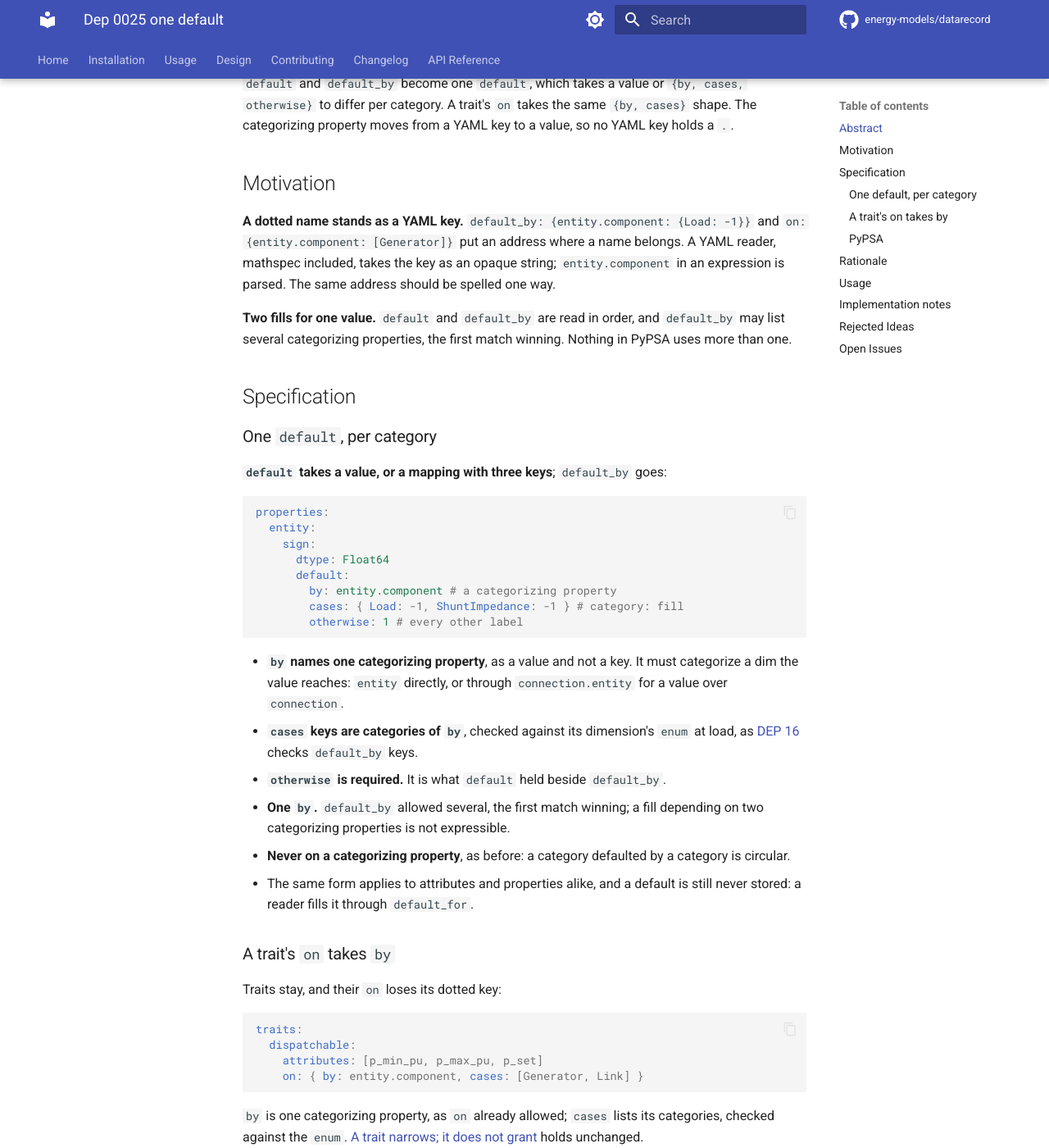
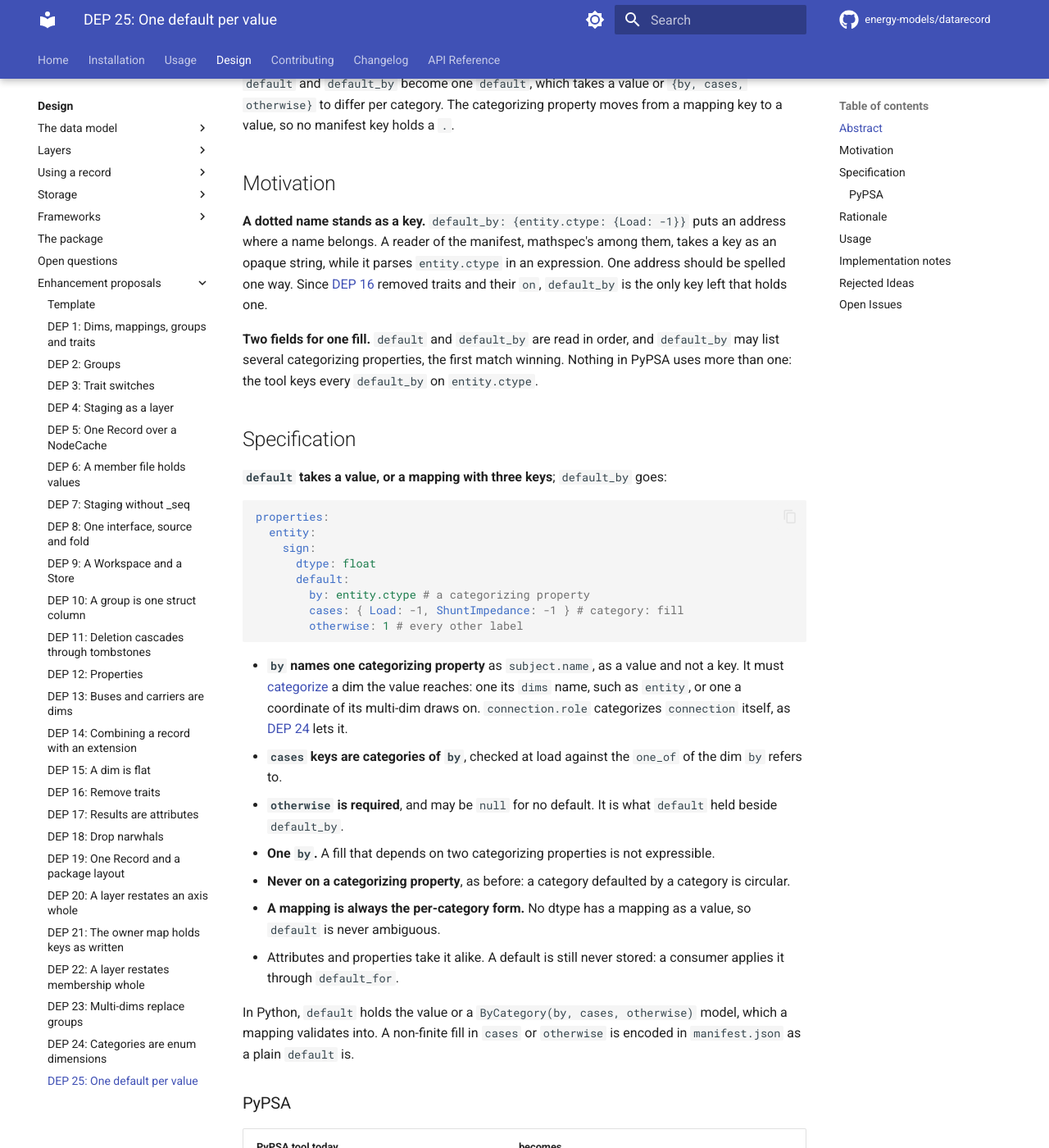
Before and after one commit to energy-models/datarecord, an MkDocs documentation site: the page built from docs/design/proposals/dep-0025-one-default.md, in a window 1280 px wide and 1400 px high, scrolled down 519 px. Shown: the whole window at 82% size. Built offline with MkDocs 1.6.1 and Material for MkDocs 9.7.7, drawn with Linux system fonts in a browser that asks for light colours; comment, search, counter and statistics services are not loaded; some of the changed text lies outside the part shown.

Commit message:
docs: DEP 25 follows DEP 16 and DEP 24
Renumbered from DEP 17. Traits are gone, so a trait's `on` goes; categories are `one_of`, `entity.component` is `entity.ctype`, and a multi-dim may be `by`. The rejected mathspec DEP is no longer linked.

````diff
--- a/docs/design/proposals/dep-0025-one-default.md
+++ b/docs/design/proposals/dep-0025-one-default.md
@@ -4,29 +4,27 @@ SPDX-FileCopyrightText: datarecord contributors
 SPDX-License-Identifier: CC-BY-4.0
 -->
 
-# DEP 17: one default per property
+# DEP 25: one default per value
 
-| DEP      | 17                                                                                     |
-| -------- | -------------------------------------------------------------------------------------- |
-| Title    | one default per property                                                               |
-| Author   | Bryn Pickering                                                                         |
-| Status   | Draft                                                                                  |
-| Requires | [DEP 12](dep-0012-properties.md), [DEP 16](dep-0016-categories-are-enum-dimensions.md) |
-| Created  | 2026-10-21                                                                             |
+| DEP      | 25                                                                                                                       |
+| -------- | ------------------------------------------------------------------------------------------------------------------------ |
+| Title    | one default per value                                                                                                    |
+| Author   | Bryn Pickering                                                                                                           |
+| Status   | Draft                                                                                                                    |
+| Requires | [DEP 12](dep-0012-properties.md), [DEP 23](dep-0023-multi-dims.md), [DEP 24](dep-0024-categories-are-enum-dimensions.md) |
+| Created  | 2026-10-21                                                                                                               |
 
 ## Abstract
 
-`default` and `default_by` become one `default`, which takes a value or `{by, cases, otherwise}` to differ per category. A trait's `on` takes the same `{by, cases}` shape. The categorizing property moves from a YAML key to a value, so no YAML key holds a `.`.
+`default` and `default_by` become one `default`, which takes a value or `{by, cases, otherwise}` to differ per category. The categorizing property moves from a mapping key to a value, so no manifest key holds a `.`.
 
 ## Motivation
 
-**A dotted name stands as a YAML key.** `default_by: {entity.component: {Load: -1}}` and `on: {entity.component: [Generator]}` put an address where a name belongs. A YAML reader, mathspec included, takes the key as an opaque string; `entity.component` in an expression is parsed. The same address should be spelled one way.
+**A dotted name stands as a key.** `default_by: {entity.ctype: {Load: -1}}` puts an address where a name belongs. A reader of the manifest, mathspec's among them, takes a key as an opaque string, while it parses `entity.ctype` in an expression. One address should be spelled one way. Since [DEP 16](dep-0016-remove-traits.md) removed traits and their `on`, `default_by` is the only key left that holds one.
 
-**Two fills for one value.** `default` and `default_by` are read in order, and `default_by` may list several categorizing properties, the first match winning. Nothing in PyPSA uses more than one.
+**Two fields for one fill.** `default` and `default_by` are read in order, and `default_by` may list several categorizing properties, the first match winning. Nothing in PyPSA uses more than one: the tool keys every `default_by` on `entity.ctype`.
 
 ## Specification
-
-### One `default`, per category
 
 **`default` takes a value, or a mapping with three keys**; `default_by` goes:
 
@@ -34,71 +32,66 @@ SPDX-License-Identifier: CC-BY-4.0
 properties:
   entity:
     sign:
-      dtype: Float64
+      dtype: float
       default:
-        by: entity.component # a categorizing property
+        by: entity.ctype # a categorizing property
         cases: { Load: -1, ShuntImpedance: -1 } # category: fill
         otherwise: 1 # every other label
 ```
 
-- **`by` names one categorizing property**, as a value and not a key. It must categorize a dim the value reaches: `entity` directly, or through `connection.entity` for a value over `connection`.
-- **`cases` keys are categories of `by`**, checked against its dimension's `enum` at load, as [DEP 16](dep-0016-categories-are-enum-dimensions.md#a-categorizing-property-is-a-property-into-an-enum-dimension) checks `default_by` keys.
-- **`otherwise` is required.** It is what `default` held beside `default_by`.
-- **One `by`.** `default_by` allowed several, the first match winning; a fill depending on two categorizing properties is not expressible.
+- **`by` names one categorizing property** as `subject.name`, as a value and not a key. It must [categorize](../model/properties.md#categories) a dim the value reaches: one its `dims` name, such as `entity`, or one a coordinate of its multi-dim draws on. `connection.role` categorizes `connection` itself, as [DEP 24](dep-0024-categories-are-enum-dimensions.md#a-categorizing-property-of-a-multi-dim) lets it.
+- **`cases` keys are categories of `by`**, checked at load against the `one_of` of the dim `by` refers to.
+- **`otherwise` is required**, and may be `null` for no default. It is what `default` held beside `default_by`.
+- **One `by`.** A fill that depends on two categorizing properties is not expressible.
 - **Never on a categorizing property**, as before: a category defaulted by a category is circular.
-- The same form applies to attributes and properties alike, and a default is still never stored: a reader fills it through `default_for`.
+- **A mapping is always the per-category form.** No dtype has a mapping as a value, so `default` is never ambiguous.
+- Attributes and properties take it alike. A default is still never stored: a consumer applies it through `default_for`.
 
-### A trait's `on` takes `by`
-
-Traits stay, and their `on` loses its dotted key:
-
-```yaml
-traits:
-  dispatchable:
-    attributes: [p_min_pu, p_max_pu, p_set]
-    on: { by: entity.component, cases: [Generator, Link] }
-```
-
-`by` is one categorizing property, as `on` already allowed; `cases` lists its categories, checked against the `enum`. [A trait narrows; it does not grant](../schema.md#traits) holds unchanged.
+In Python, `default` holds the value or a `ByCategory(by, cases, otherwise)` model, which a mapping validates into. A non-finite fill in `cases` or `otherwise` is encoded in `manifest.json` as a plain `default` is.
 
 ### PyPSA
 
-| PyPSA tool today                                                | becomes                                                                   |
-| --------------------------------------------------------------- | ------------------------------------------------------------------------- |
-| `default: 0, default_by: {entity.component: {StorageUnit: -1}}` | `default: {by: entity.component, cases: {StorageUnit: -1}, otherwise: 0}` |
-| `on: {entity.component: [Generator]}`                           | `on: {by: entity.component, cases: [Generator]}`                          |
+| PyPSA tool today                                            | becomes                                                               |
+| ----------------------------------------------------------- | --------------------------------------------------------------------- |
+| `default: 0, default_by: {entity.ctype: {StorageUnit: -1}}` | `default: {by: entity.ctype, cases: {StorageUnit: -1}, otherwise: 0}` |
 
 ## Rationale
 
-**`by` as a value.** An address belongs where an expression parser reads it. `by` is the keyword mathspec's `sum` and `at` use for "grouped by this", as in `sum(x, over=link, by=Link_carrier[carrier])` on mathspec `main`; `cases` and `otherwise` are the keys of its cased expressions. The dotted `by=link.carrier` is not on mathspec `main`: [DEP 18](dep-0018-a-manifest-is-a-mathspec.md#changes-in-mathspec) proposes it.
+**`by` as a value.** An address belongs where an expression parser reads it. `by` is the keyword mathspec's `sum` uses for "grouped by this", and `cases` and `otherwise` are the keys of its cased expressions, so a reader of both meets one vocabulary.
 
-**`otherwise`, not `default` beside `cases`.** One key holds the fill, whatever shape it takes, so a reader asks one field and a writer cannot set two that disagree.
+**`otherwise`, not `default` beside `cases`.** One field holds the fill, whatever shape it takes, so a reader asks one field and a writer cannot set two that disagree.
 
 **What breaks:**
 
-- Every `default_by` and every trait's `on` is rewritten.
+- Every `default_by` is rewritten, and every stored manifest that holds one is refused.
 - A fill by two categorizing properties is lost.
 
 ## Usage
 
 ```python
-schema.default_for("entity.sign", component="Load")  # -1
-schema.default_for("entity.sign", component="Generator")  # 1
+AttributeSpec(
+    dtype="float",
+    dims={"entity", "snapshot"},
+    default={"by": "entity.ctype", "cases": {"StorageUnit": -1}, "otherwise": 0},
+)
+schema.default_for("p_min_pu", ctype="StorageUnit")  # -1
+schema.default_for("p_min_pu", ctype="Generator")  # 0
+schema.default_for("p_min_pu")  # 0, a category left out matches no case
 ```
 
 ## Implementation notes
 
-1. `default` takes `{by, cases, otherwise}`; `default_by` refused at load, naming the form; `default_for` reads it.
-2. A trait's `on` takes `{by, cases}`; the dotted key refused at load, naming the form.
-3. The PyPSA tool writes the new forms.
-4. Pages, usage, changelog; fixtures re-exported.
+1. `_ValueSpec.default` takes a value or `ByCategory`; `default_by` goes, so pydantic refuses it as an unknown key.
+2. The schema checks `by` and `cases` where it checks `default_by` today, and refuses a `default` per category on a categorizing property.
+3. `default_for` reads `cases[categories[by's name]]`, else `otherwise`.
+4. The PyPSA tool writes the new form.
+5. Design and usage pages, changelog; fixtures re-exported.
 
 Checks that hold once built:
 
-- **No YAML key holds a `.`** in any manifest the tool writes.
-- **A misspelt category fails at load**, in a `default`'s `cases` and a trait's `on`.
+- **No manifest key holds a `.`** in any manifest the tool writes.
+- **A misspelt category in `cases` fails at load.**
 - **Every PyPSA default round-trips**: `default_for` agrees with PyPSA's registry per type.
-- **Every trait test passes** with `on` rewritten.
 
 ## Rejected Ideas
 
@@ -109,4 +102,4 @@ Checks that hold once built:
 ## Open Issues
 
 - **Whether one `by` is enough.** A list of `{by, cases}` would add `default_by`'s several properties back if something needs them.
-- **mathspec has no per-category fill.** Nothing here needs one: datarecord fills a default itself. [DEP 18](dep-0018-a-manifest-is-a-mathspec.md#changes-in-mathspec) proposes the same shape for mathspec's `missing`; if mathspec takes another shape, DEP 18 adopts it and this form is respelled there.
+- **mathspec has no per-category fill.** Nothing here needs one: datarecord fills a default itself. If mathspec adopts one for `missing` in another shape, this form follows it.
--- a/mkdocs.yml
+++ b/mkdocs.yml
@@ -85,6 +85,7 @@ nav:
           - "DEP 22: A layer restates membership whole": design/proposals/dep-0022-a-layer-restates-membership-whole.md
           - "DEP 23: Multi-dims replace groups": design/proposals/dep-0023-multi-dims.md
           - "DEP 24: Categories are enum dimensions": design/proposals/dep-0024-categories-are-enum-dimensions.md
+          - "DEP 25: One default per value": design/proposals/dep-0025-one-default.md
   - Contributing: contributing.md
   - Changelog: changelog.md
   - API Reference:
````
